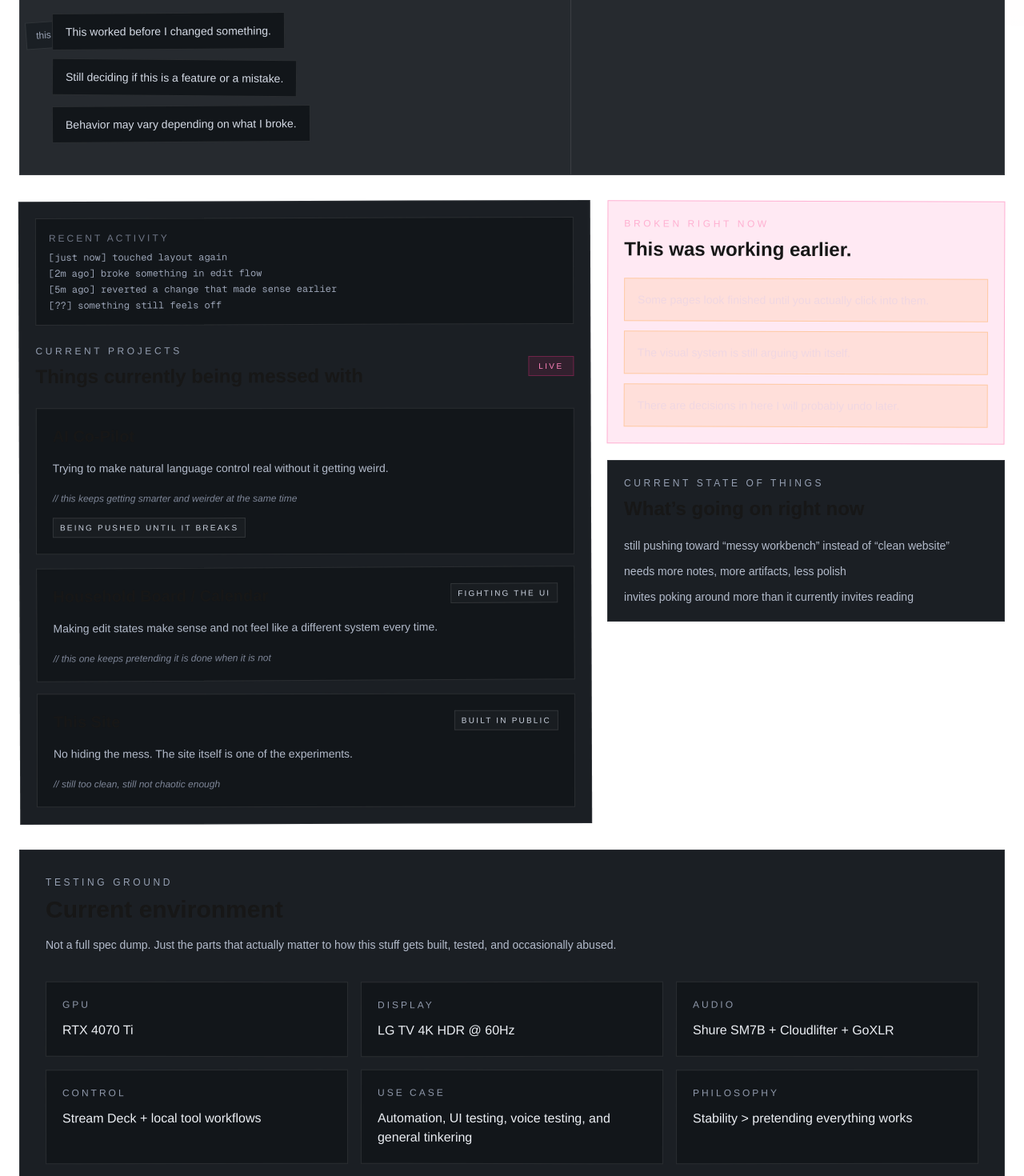
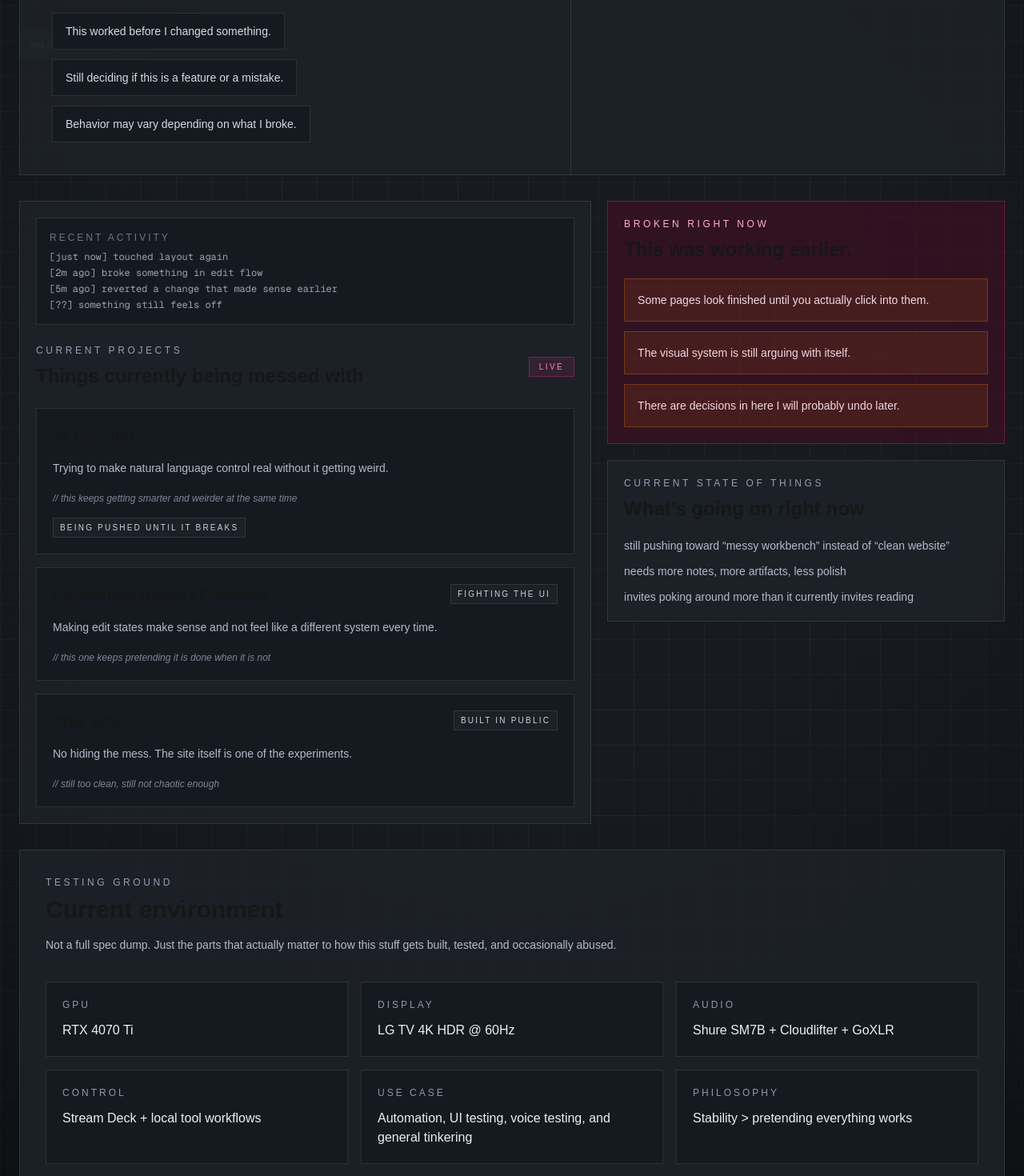
Before and after one commit to SoNerdyitHurts/so-nerdy, a Next.js app: page /lab in a window 1280 px wide. Shown: the part 580-2050 px from the top of the page at 80% size. Built offline with nearby package versions, Linux system fonts and the light colour scheme.

Commit message:
rework layout, update lab theme v.2

```diff
--- a/src/app/lab/page.tsx
+++ b/src/app/lab/page.tsx
@@ -65,20 +65,74 @@ const recentActivity = [
 
 export default function LabPage() {
   return (
-    <main className="relative px-4 py-8 md:px-6 md:py-10">
-      <div className="mb-6 rotate-[-0.3deg] border border-[#FF8A00]/30 bg-[#FF8A00]/10 px-4 py-3 text-xs uppercase tracking-[0.2em] text-[#FFB067]">
+    <main className="relative min-h-screen overflow-hidden px-4 py-8 md:px-6 md:py-10">
+      {/* hybrid surface background */}
+      <div className="pointer-events-none absolute inset-0 -z-10 overflow-hidden">
+        {/* base surface */}
+        <div className="absolute inset-0 bg-[#171b20]" />
+
+        {/* softened grid */}
+        <div
+          className="absolute inset-0 opacity-[0.045]"
+          style={{
+            backgroundImage: `
+              linear-gradient(to right, rgba(255,255,255,0.8) 1px, transparent 1px),
+              linear-gradient(to bottom, rgba(255,255,255,0.8) 1px, transparent 1px)
+            `,
+            backgroundSize: "44px 44px",
+          }}
+        />
+
+        {/* irregular lighting so it stops feeling perfectly digital */}
+        <div
+          className="absolute inset-0 opacity-90"
+          style={{
+            background: `
+              radial-gradient(circle at 18% 22%, rgba(65, 78, 97, 0.22), transparent 0 26%),
+              radial-gradient(circle at 76% 16%, rgba(35, 79, 96, 0.16), transparent 0 22%),
+              radial-gradient(circle at 64% 68%, rgba(68, 51, 34, 0.10), transparent 0 24%),
+              radial-gradient(circle at 12% 82%, rgba(95, 58, 36, 0.08), transparent 0 18%)
+            `,
+          }}
+        />
+
+        {/* subtle grain / paper-ish surface */}
+        <div
+          className="absolute inset-0 opacity-[0.06]"
+          style={{
+            backgroundImage: `
+              radial-gradient(rgba(255,255,255,0.9) 0.6px, transparent 0.8px),
+              radial-gradient(rgba(255,255,255,0.35) 0.5px, transparent 0.7px)
+            `,
+            backgroundSize: "7px 7px, 11px 11px",
+            backgroundPosition: "0 0, 3px 4px",
+            mixBlendMode: "soft-light",
+          }}
+        />
+
+        {/* vignette */}
+        <div
+          className="absolute inset-0"
+          style={{
+            background:
+              "radial-gradient(circle at center, transparent 38%, rgba(7,9,12,0.28) 72%, rgba(4,5,7,0.55) 100%)",
+          }}
+        />
+      </div>
+
+      <div className="mb-6 border border-[#FF8A00]/30 bg-[#FF8A00]/10 px-4 py-3 text-xs uppercase tracking-[0.2em] text-[#FFB067]">
         ⚠ live environment — changes happening without warning
       </div>
 
-      <div className="pointer-events-none absolute right-6 top-28 rotate-[5deg] border border-white/10 bg-[#1A1F24] px-3 py-2 text-xs text-[#9AA3B5]">
+      <div className="pointer-events-none absolute right-6 top-28 border border-white/10 bg-[#20262D]/90 px-3 py-2 text-xs text-[#9AA3B5] shadow-[0_0_0_1px_rgba(255,255,255,0.02)]">
         check this later
       </div>
 
-      <div className="pointer-events-none absolute left-8 top-[34rem] rotate-[-4deg] border border-white/10 bg-[#1A1F24] px-3 py-2 text-xs text-[#9AA3B5]">
+      <div className="pointer-events-none absolute left-6 top-[35rem] border border-white/10 bg-[#20262D]/90 px-3 py-2 text-xs text-[#9AA3B5] shadow-[0_0_0_1px_rgba(255,255,255,0.02)]">
         this broke something else
       </div>
 
-      <section className="mx-auto max-w-7xl border border-white/10 bg-[#1B1F24]/95">
+      <section className="mx-auto max-w-7xl border border-white/10 bg-[#1D2229]/90 backdrop-blur-[1px]">
         <div className="grid gap-0 lg:grid-cols-[1.12fr_0.88fr]">
           <div className="border-b border-white/10 p-6 md:p-10 lg:border-b-0 lg:border-r">
             <p className="text-xs uppercase tracking-[0.36em] text-[#96A0B3]">
@@ -105,12 +159,10 @@ export default function LabPage() {
             </div>
 
             <div className="mt-8 flex flex-wrap gap-3">
-              {labNotes.map((note, index) => (
+              {labNotes.map((note) => (
                 <div
                   key={note}
-                  className={`border border-white/10 bg-[#12161A] px-4 py-3 text-sm text-[#D5DBE6] ${
-                    index === 1 ? "rotate-[0.45deg]" : "rotate-[-0.35deg]"
-                  }`}
+                  className="border border-white/10 bg-[#151A1F]/95 px-4 py-3 text-sm text-[#D5DBE6]"
                 >
                   {note}
                 </div>
@@ -135,7 +187,7 @@ export default function LabPage() {
                 display.
               </p>
 
-              <div className="mt-6 space-y-3 border border-white/10 bg-[#13171B] p-4 text-[#98A0B0]">
+              <div className="mt-6 space-y-3 border border-white/10 bg-[#151A1F]/95 p-4 text-[#98A0B0]">
                 {benchNotes.map((note) => (
                   <div key={note}>{note}</div>
                 ))}
@@ -146,8 +198,8 @@ export default function LabPage() {
       </section>
 
       <section className="mx-auto mt-8 grid max-w-7xl gap-5 lg:grid-cols-[1.18fr_0.82fr]">
-        <div className="border border-white/10 bg-[#1B1F24] p-5 rotate-[-0.18deg]">
-          <div className="mb-6 border border-white/10 bg-[#12161A] p-4 text-xs text-[#9AA3B5]">
+        <div className="border border-white/10 bg-[#1D2229]/90 p-5 backdrop-blur-[1px]">
+          <div className="mb-6 border border-white/10 bg-[#151A1F]/95 p-4 text-xs text-[#9AA3B5]">
             <div className="mb-2 uppercase tracking-[0.25em] text-[#6F7686]">
               recent activity
             </div>
@@ -164,6 +216,7 @@ export default function LabPage() {
               <p className="text-xs uppercase tracking-[0.3em] text-[#96A0B3]">
                 Current Projects
               </p>
+
               <h2 className="mt-2 text-2xl font-semibold">
                 Things currently being messed with
               </h2>
@@ -175,19 +228,19 @@ export default function LabPage() {
           </div>
 
           <div className="space-y-4">
-            {activeProjects.map((project, index) => (
+            {activeProjects.map((project) => (
               <div
                 key={project.name}
-                className={`border border-white/10 bg-[#12161A] p-5 transition hover:border-[#7A5CFF]/40 hover:bg-[#171C21] ${
-                  index % 2 === 0 ? "rotate-[0.12deg]" : "rotate-[-0.12deg]"
-                }`}
+                className="border border-white/10 bg-[#151A1F]/95 p-5 transition hover:border-[#7A5CFF]/40 hover:bg-[#181E24]"
               >
                 <div className="flex flex-wrap items-start justify-between gap-4">
                   <div>
                     <h3 className="text-xl font-semibold">{project.name}</h3>
+
                     <p className="mt-3 max-w-2xl text-sm leading-7 text-[#B3BBCB]">
                       {project.note}
                     </p>
+
                     <div className="mt-4 text-xs italic text-[#7E8698]">
                       {project.comment}
                     </div>
@@ -203,7 +256,7 @@ export default function LabPage() {
         </div>
 
         <div className="space-y-5">
-          <div className="border border-[#FF2E88]/30 bg-[#FF2E88]/10 p-5 rotate-[0.18deg]">
+          <div className="border border-[#FF2E88]/30 bg-[rgba(72,12,36,0.55)] p-5 backdrop-blur-[1px]">
             <p className="text-xs uppercase tracking-[0.3em] text-[#FFB0D1]">
               Broken Right Now
             </p>
@@ -224,7 +277,7 @@ export default function LabPage() {
             </ul>
           </div>
 
-          <div className="border border-white/10 bg-[#1B1F24] p-5">
+          <div className="border border-white/10 bg-[#1D2229]/90 p-5 backdrop-blur-[1px]">
             <p className="text-xs uppercase tracking-[0.3em] text-[#96A0B3]">
               Current state of things
             </p>
@@ -246,7 +299,7 @@ export default function LabPage() {
         </div>
       </section>
 
-      <section className="mx-auto mt-8 max-w-7xl border border-white/10 bg-[#1B1F24] p-6 md:p-8">
+      <section className="mx-auto mt-8 max-w-7xl border border-white/10 bg-[#1D2229]/90 p-6 md:p-8 backdrop-blur-[1px]">
         <div className="mb-8">
           <p className="text-xs uppercase tracking-[0.3em] text-[#96A0B3]">
             Testing Ground
@@ -261,16 +314,15 @@ export default function LabPage() {
         </div>
 
         <div className="grid gap-4 md:grid-cols-2 xl:grid-cols-3">
-          {testingGround.map((item, index) => (
+          {testingGround.map((item) => (
             <div
               key={item.label}
-              className={`border border-white/10 bg-[#12161A] p-5 ${
-                index % 2 === 0 ? "rotate-[0.1deg]" : "rotate-[-0.1deg]"
-              }`}
+              className="border border-white/10 bg-[#151A1F]/95 p-5"
             >
               <p className="text-xs uppercase tracking-[0.25em] text-[#8F98AA]">
                 {item.label}
               </p>
+
               <p className="mt-3 text-base font-medium text-[#ECEFF4]">
                 {item.value}
               </p>
```
